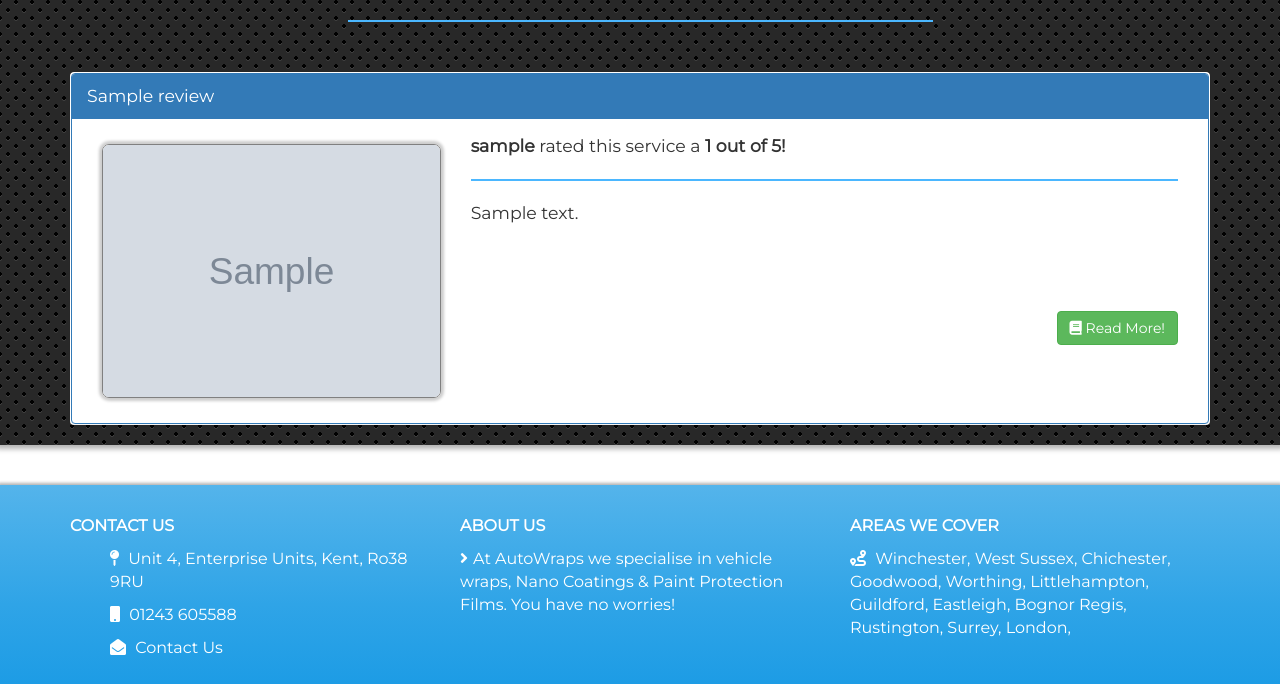
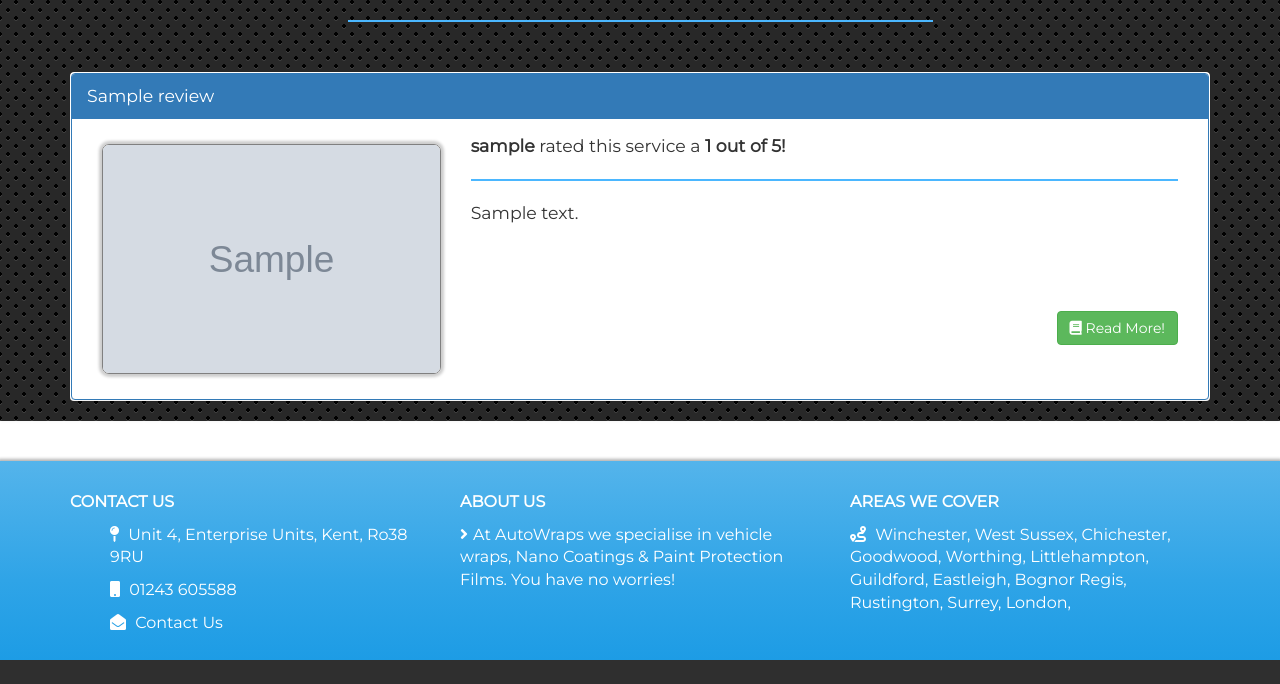
Before and after one commit to 99ron/django_milestone, a Django app: a page that uses templates/base.html in a window 1280 px wide. Shown: the part 400-1084 px from the top of the page. After the commit the page ends 1060 px from the top, so only its background shows below. Run offline with Django 3.2, Linux system fonts and the light colour scheme; tables that the repository leaves empty hold one stand-in row (values such as "Sample post"); grey boxes marked "Sample" are stand-in pictures; some libraries are stand-ins or nearby versions.

Commit message:
Additional styling for the Gallery app.

```diff
--- a/static/css/custom.css
+++ b/static/css/custom.css
@@ -57,12 +57,12 @@ a:link, a:visited {
 }
 
 /* ---------------------------------------------------------- Main */
-.gallery-main-content {
+.gallery-main-content, .main-content {
   margin-bottom: 40px;
 }
 
 .header-box-shadow {
-  box-shadow: 0px 0px 5px 4px rgba(0, 0, 0, 0.3);
+  box-shadow: 0px -4px 5px 1px rgba(0, 0, 0, 0.3);
 }
 
 .pagination-container {
@@ -504,6 +504,7 @@ ul {
     box-shadow: 0px 0px 3px 3px rgba(0, 0, 0, 0.2);
     margin-left: auto;
     margin-right: auto;
+    height: 230px;
   }
 
   .about-header-image {
--- a/static/scss/custom.scss
+++ b/static/scss/custom.scss
@@ -82,12 +82,12 @@ a:link, a:visited {
 
 /* ---------------------------------------------------------- Main */
 
-.gallery-main-content {
+.gallery-main-content, .main-content {
     margin-bottom: 40px;
 }
 
 .header-box-shadow {
-    box-shadow: 0px 0px 5px 4px rgba(0, 0, 0, 0.3);
+    box-shadow: 0px -4px 5px 1px rgba(0, 0, 0, 0.3);
 }
 
 // Pagination list display.
@@ -583,6 +583,7 @@ ul {
         box-shadow: 0px 0px 3px 3px rgba(0, 0, 0, 0.2);
         margin-left: auto;
         margin-right: auto;
+        max-height: 200px;
 }
 
 //----------------------------------------------------------- Background Images
```
Also changed, not shown: orders/migrations/0001_initial.py, payment/migrations/0001_initial.py, payment/migrations/0002_paymentdetails_user.py, products/migrations/0001_initial.py, profiles/migrations/0001_initial.py, 1 other file.
